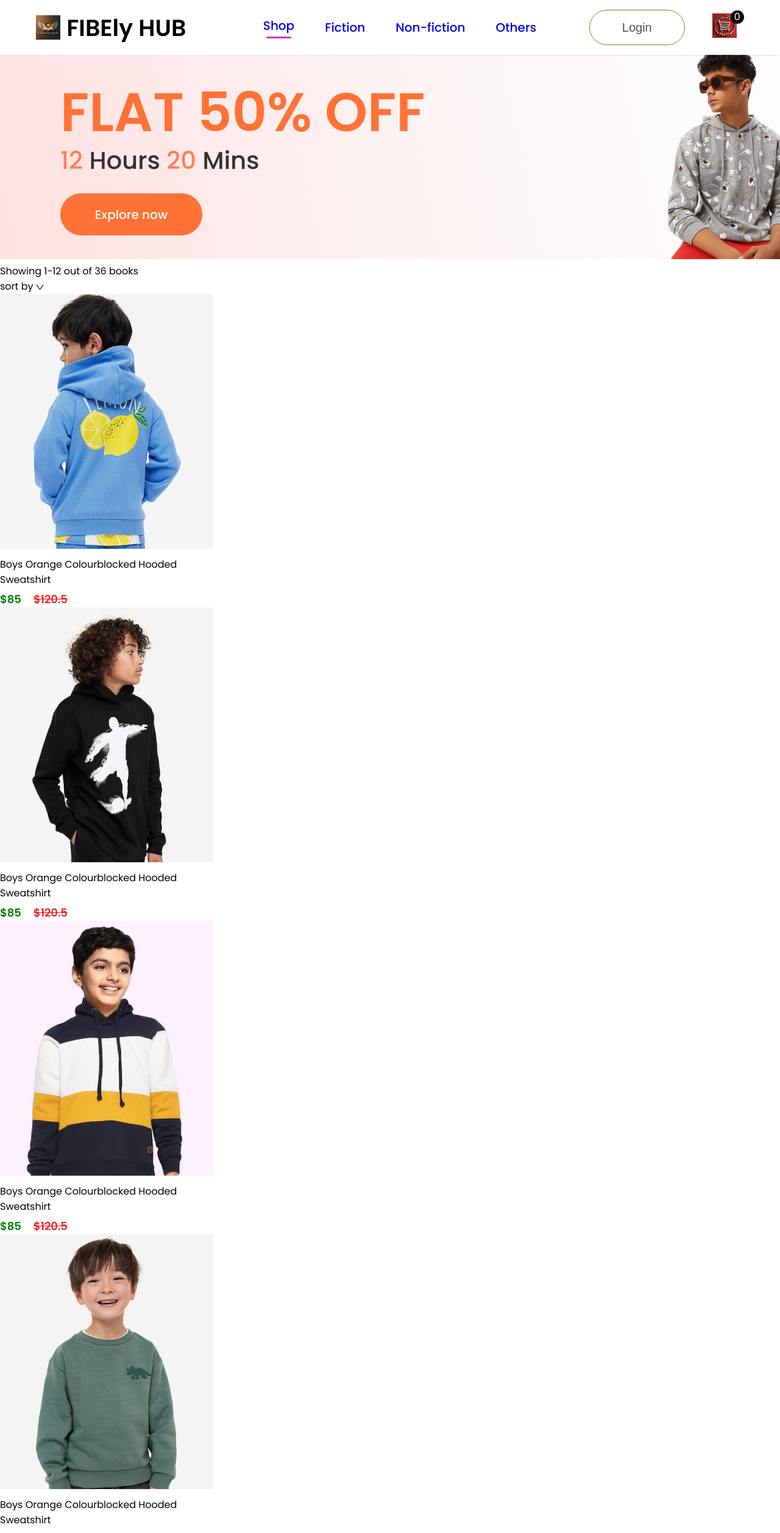
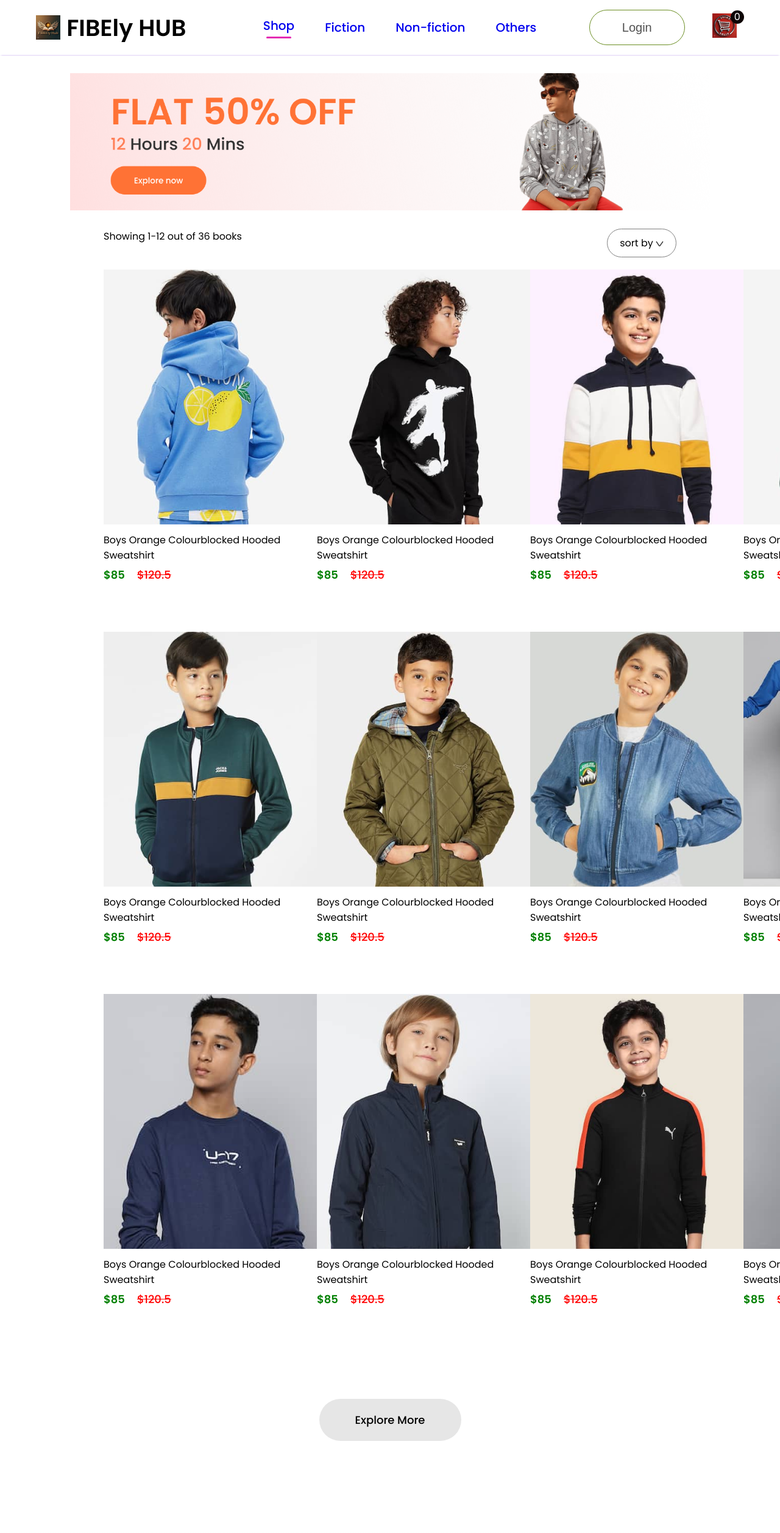
Before and after one commit to faith481/FIBEly-Reading_Hub, a React (Create React App) app in the folder Frontend/: page /others in a window 1280 px wide. Shown: the top 2514 px of the page at 61% size. Built offline with nearby package versions, Linux system fonts and the light colour scheme.

Commit message:
added explore more feature in bookscategory.jsx

```diff
--- a/Frontend/src/components/Footer/Footer.css
+++ b/Frontend/src/components/Footer/Footer.css
@@ -2,9 +2,10 @@
     display:flex;
     flex-direction: column;
     justify-content: center;
+    width: 100%;
     align-items: center;
     gap: 50px;
-    background: linear-gradient(180deg, gray 0%, rgb(81, 240, 81) 50%);
+    background: linear-gradient(180deg, white 0%, rgb(81, 240, 81) 50%);
 }
 .footer-logo {
     display: flex;
--- a/Frontend/src/pages/Bookscategory.jsx
+++ b/Frontend/src/pages/Bookscategory.jsx
@@ -9,7 +9,7 @@ const Bookscategory = (props) => {
   const {all_product} = useContext(BookContext)
   return (
     <div className='book-category'>
-      <img src={props.banner} alt=''/>
+      <img className='bookcategory-banner' src={props.banner} alt=''/>
       <div className="bookcategory-indexsort">
         <p>
           <span>Showing 1-12</span> out of 36 books
@@ -28,6 +28,9 @@ const Bookscategory = (props) => {
           }
         })}
       </div>
+      <div className="divbookcategory-loadmore">
+        Explore More
+      </div>
     </div>
   )
 }
--- a/Frontend/src/pages/CSS/BookCategory.css
+++ b/Frontend/src/pages/CSS/BookCategory.css
@@ -0,0 +1,37 @@
+.bookcategory-banner {
+    display: block;
+    margin: 30px auto;
+    width: 82%;
+}
+.bookcategory-indexsort{
+    display: flex;
+    margin: 0px 170px;
+    justify-content: space-between;
+    align-content: center;
+}
+.bookcategory-sort{
+    padding: 10px 20px;
+    border-radius: 40px;
+    border: 1px solid gray
+}
+.bookcategory-indexsort p span{
+    font-weight: 600px;
+}
+.bookcategory-products{
+    display: grid;
+    margin: 20px 170px;
+    grid-template-columns: 1fr 1fr 1fr 1fr;
+    row-gap: 80px;
+}
+.divbookcategory-loadmore{
+    display: flex;
+    justify-content: center;
+    align-items: center;
+    margin: 150px auto;
+    width: 233px;
+    height: 69px;
+    border-radius: 75px;
+    background: rgba(128, 128, 128, 0.195);
+    font-size: 18px;
+    font-weight: 500;
+}
```
